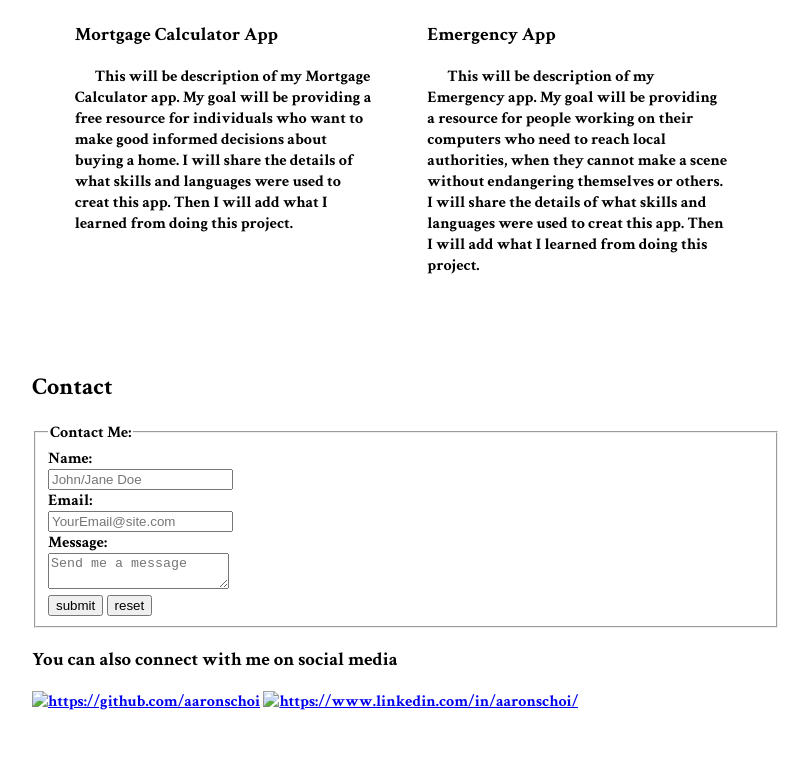
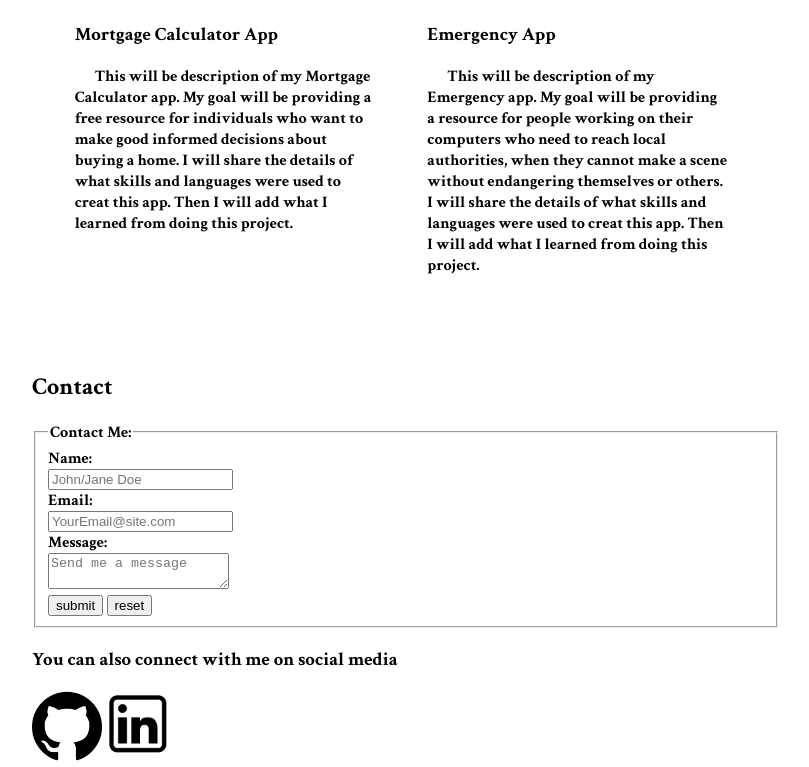
Before and after one commit to aaronschoi/Thinkful-Frontend-Assignment, a website: page index.html in a window 1280 px wide. Shown: the part 1762-2529 px from the top of the page, without its empty margins (234-1043 px from the left). Before the commit the page ends 2474 px from the top, so only its background shows below. Drawn offline with Linux system fonts and the light colour scheme; the site is published under a folder, as on GitHub Pages, so addresses that start at the root find nothing; a web font is replaced by a local one.

Commit message:
Quick Image Fix

```diff
--- a/index.html
+++ b/index.html
@@ -100,8 +100,8 @@
             </form>
             <article>
             <h3>You can also connect with me on social media</h3>
-            <a href="https://github.com/aaronschoi" target="_blank"><img src="/index/contact/github-icon.jpg" alt="https://github.com/aaronschoi" width="70px"></a>
-            <a href="https://www.linkedin.com/in/aaronschoi" target="_blank"><img src="/index/contact/linkedin-icon.jpg" alt="https://www.linkedin.com/in/aaronschoi/" width="70px"></a>
+            <a href="https://github.com/aaronschoi" target="_blank"><img src="index/contact/github-icon.jpg" alt="https://github.com/aaronschoi" width="70px"></a>
+            <a href="https://www.linkedin.com/in/aaronschoi" target="_blank"><img src="index/contact/linkedin-icon.jpg" alt="https://www.linkedin.com/in/aaronschoi/" width="70px"></a>
             </article>
         </section>
         </main>
```
